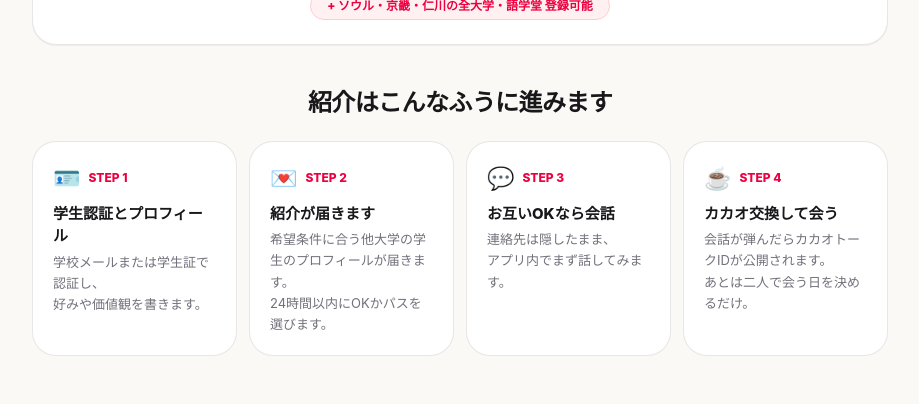
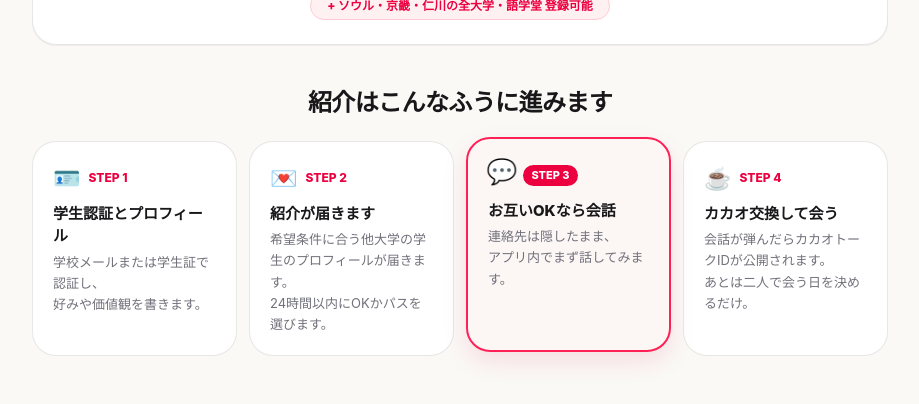
Before and after one commit to darkhos/ondo-campus, a Next.js app: page /jp in a window 1280 px wide. Shown: the part 960-1364 px from the top of the page, without its empty margins (180-1099 px from the left). Built offline with nearby package versions, Linux system fonts and the light colour scheme; no server answers; a web font is replaced by a local one.

Commit message:
feat: add auto-highlighting STEP 1-4 cards and radar pulse 9pm timer

```diff
--- a/src/app/globals.css
+++ b/src/app/globals.css
@@ -135,6 +135,40 @@
   pointer-events: none;
 }
 
+@keyframes ondo-radar-wave {
+  0% {
+    transform: scale(0.85);
+    opacity: 0.75;
+  }
+  100% {
+    transform: scale(2.15);
+    opacity: 0;
+  }
+}
+
+@keyframes ondo-step-bounce {
+  0%,
+  100% {
+    transform: translateY(0);
+  }
+  50% {
+    transform: translateY(-4px) scale(1.12);
+  }
+}
+
+.ondo-radar-ring-1 {
+  animation: ondo-radar-wave 2.4s cubic-bezier(0.16, 1, 0.3, 1) infinite;
+}
+
+.ondo-radar-ring-2 {
+  animation: ondo-radar-wave 2.4s cubic-bezier(0.16, 1, 0.3, 1) 1.2s infinite;
+}
+
+.ondo-step-emoji-bounce {
+  display: inline-block;
+  animation: ondo-step-bounce 1.1s ease-in-out infinite;
+}
+
 .animate-fade-in {
   animation: ondo-fade-in 0.25s cubic-bezier(0.16, 1, 0.3, 1) both;
 }
--- a/src/components/home-match-tab.tsx
+++ b/src/components/home-match-tab.tsx
@@ -407,8 +407,12 @@ export function HomeMatchTab({
                   </>
                 ) : (
                   <div className="rounded-3xl border border-stone-200 bg-white p-7 text-center shadow-2xs">
-                    <div className="mx-auto flex h-14 w-14 items-center justify-center rounded-full bg-rose-50 text-rose-600">
-                      <Clock className="h-7 w-7" />
+                    <div className="relative mx-auto flex h-16 w-16 items-center justify-center">
+                      <span className="ondo-radar-ring-1 pointer-events-none absolute inset-0 rounded-full bg-rose-500/25" />
+                      <span className="ondo-radar-ring-2 pointer-events-none absolute inset-0 rounded-full bg-rose-500/20" />
+                      <div className="relative flex h-14 w-14 items-center justify-center rounded-full bg-rose-600 text-white shadow-md">
+                        <Clock className="h-7 w-7" />
+                      </div>
                     </div>
                     <span className="mt-4 inline-flex items-center gap-1.5 rounded-full bg-rose-50 px-3 py-1 text-[12px] font-extrabold text-rose-600">
                       <Sparkles className="h-3.5 w-3.5" />
--- a/src/components/landing-screen.tsx
+++ b/src/components/landing-screen.tsx
@@ -90,6 +90,14 @@ export default function LandingPage() {
   const isJa = locale === "ja";
 
   const [quickLoading, setQuickLoading] = useState(false);
+  const [activeStep, setActiveStep] = useState(0);
+
+  useEffect(() => {
+    const id = window.setInterval(() => {
+      setActiveStep((prev) => (prev + 1) % 4);
+    }, 2200);
+    return () => window.clearInterval(id);
+  }, []);
 
   const handleKakaoLogin = async () => {
     setQuickLoading(true);
@@ -414,16 +422,37 @@ export default function LandingPage() {
                   { emoji: "💬", title: "둘 다 수락하면 대화", desc: "연락처는 가린 채로 앱 안에서 먼저 이야기를 나눠 봐요." },
                   { emoji: "☕", title: "카톡 교환 후 만남", desc: "대화가 무르익으면 카카오톡 ID가 공개돼요. 이제 만날 날만 정하면 돼요." },
                 ]
-            ).map((step, idx) => (
+            ).map((step, idx) => {
+              const isActive = activeStep === idx;
+              return (
                 <li
                   key={step.title}
-                className="rounded-2xl border border-stone-200/90 bg-white p-3.5 sm:rounded-3xl sm:p-5"
+                  onClick={() => setActiveStep(idx)}
+                  onMouseEnter={() => setActiveStep(idx)}
+                  className={
+                    isActive
+                      ? "cursor-pointer rounded-2xl border-2 border-rose-500 bg-rose-50/40 p-3.5 shadow-[0_10px_24px_rgba(225,29,72,0.12)] transition-all duration-300 -translate-y-1 sm:rounded-3xl sm:p-5"
+                      : "cursor-pointer rounded-2xl border border-stone-200/90 bg-white p-3.5 transition-all duration-300 hover:border-rose-200 sm:rounded-3xl sm:p-5"
+                  }
                 >
                   <div className="flex items-center gap-1.5 sm:gap-2">
-                  <span className="text-[18px] sm:text-[22px]" aria-hidden>
+                    <span
+                      className={
+                        isActive
+                          ? "ondo-step-emoji-bounce text-[18px] sm:text-[22px]"
+                          : "text-[18px] sm:text-[22px]"
+                      }
+                      aria-hidden
+                    >
                       {step.emoji}
                     </span>
-                  <span className="text-[11px] font-extrabold text-rose-600 sm:text-[12px]">
+                    <span
+                      className={
+                        isActive
+                          ? "rounded-full bg-rose-600 px-2 py-0.5 text-[10.5px] font-extrabold text-white transition-colors sm:text-[11px]"
+                          : "text-[11px] font-extrabold text-rose-600 transition-colors sm:text-[12px]"
+                      }
+                    >
                       STEP {idx + 1}
                     </span>
                   </div>
@@ -434,7 +463,8 @@ export default function LandingPage() {
                     {step.desc}
                   </p>
                 </li>
-            ))}
+              );
+            })}
           </ol>
         </section>
 
```
Lines whose indentation alone changed are shown as unchanged.
